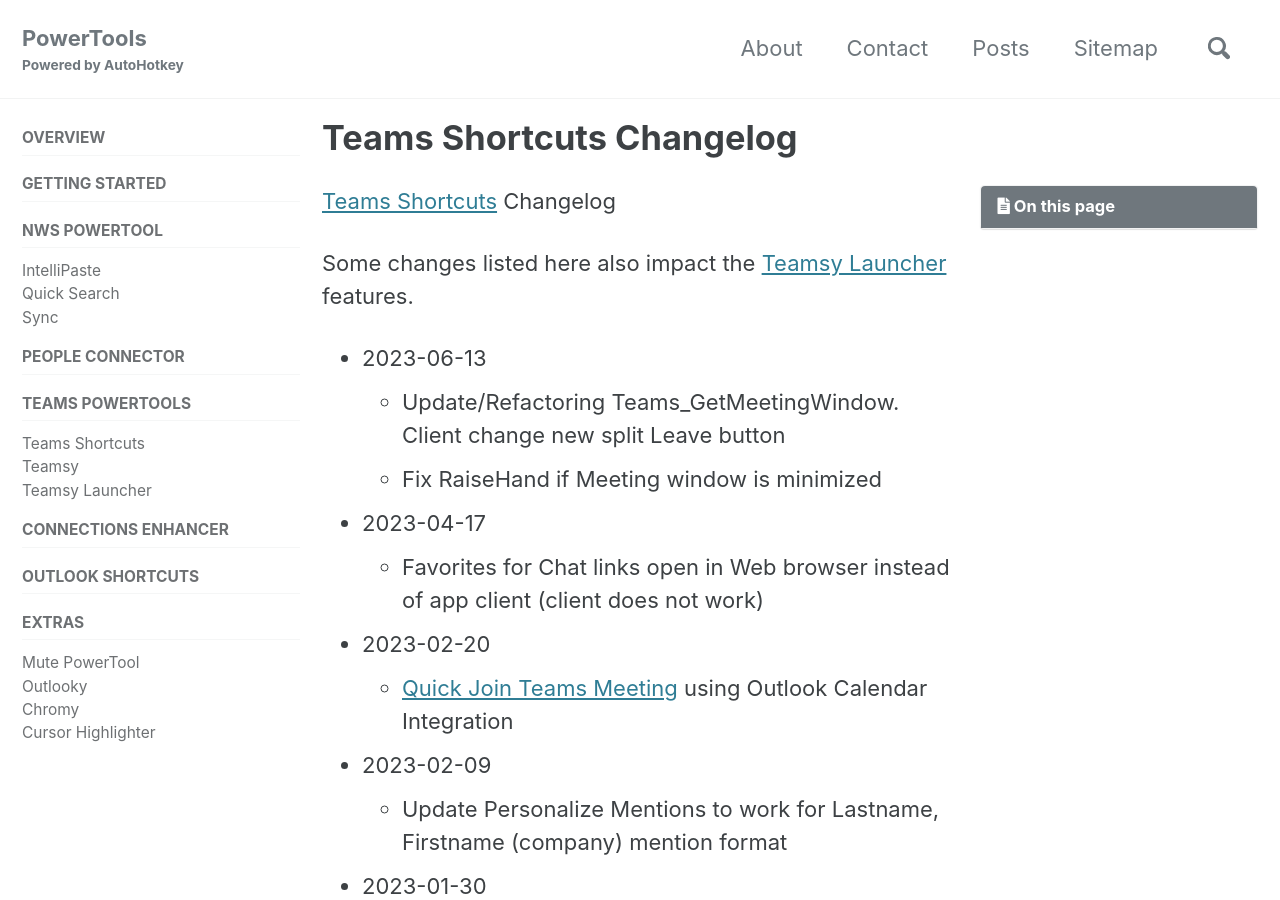
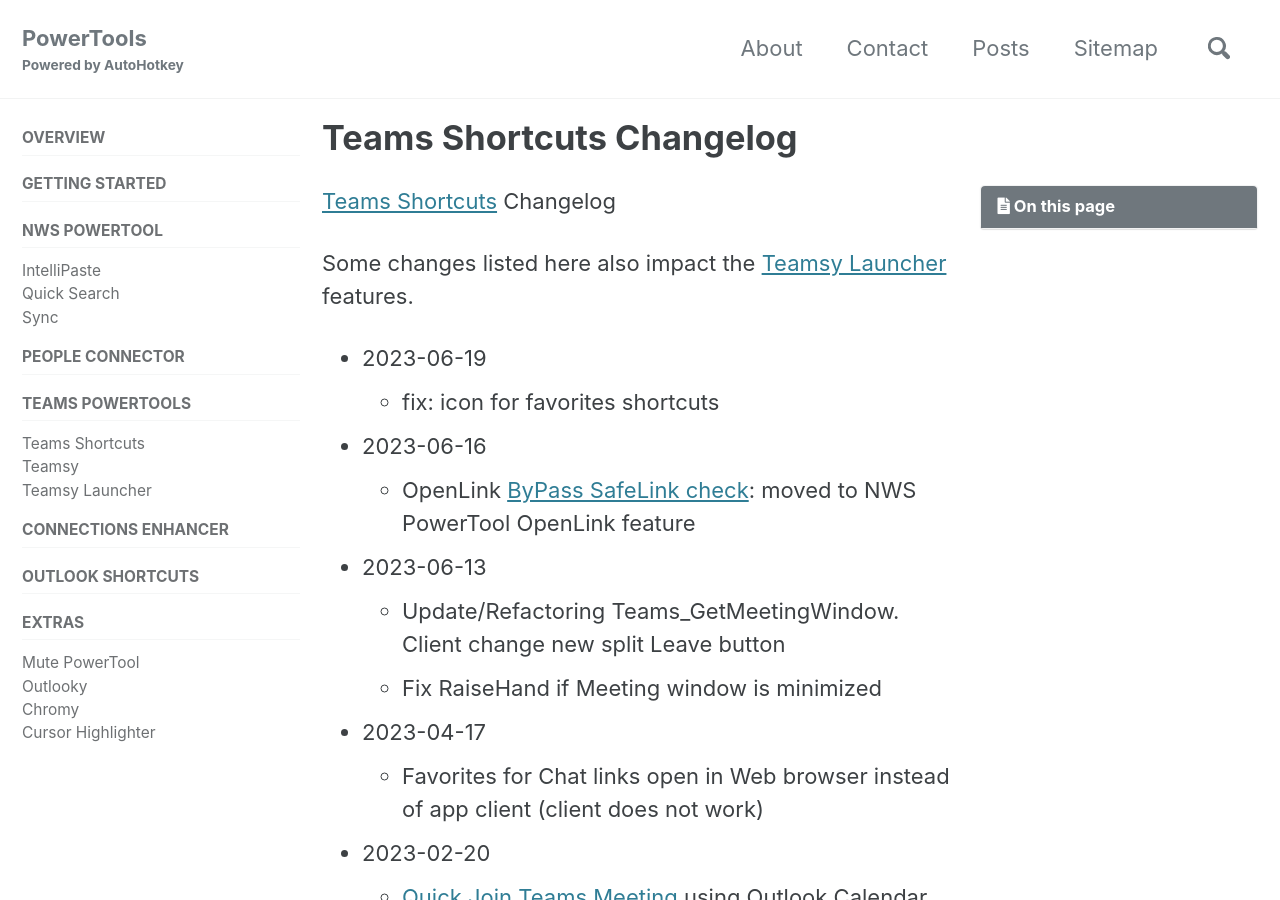
Before and after one commit to tdalon/ahk, a Jekyll site: the page built from docs/_pages/Teams-Shortcuts-Changelog.md, in a window 1280 px wide and 900 px high. Built offline with Jekyll 4.4.1, drawn with Linux system fonts in a browser that asks for light colours; cached includes are drawn as plain includes; comment, search, counter and statistics services are not loaded.

Commit message:
intellipaste images+fix fav icon

```diff
--- a/docs/_pages/Teams-Shortcuts-Changelog.md
+++ b/docs/_pages/Teams-Shortcuts-Changelog.md
@@ -8,6 +8,10 @@ excerpt: "Release notes for Teams Shortcuts PowerTool."
 
 Some changes listed here also impact the [Teamsy Launcher](Teamsy-Launcher) features.
 
+* 2023-06-19
+  * fix: icon for favorites shortcuts
+* 2023-06-16
+  * OpenLink [ByPass SafeLink check](https://tdalon.blogspot.com/2023/01/teams-bypass-safelink.html): moved to NWS PowerTool OpenLink feature
 * 2023-06-13
   * Update/Refactoring Teams_GetMeetingWindow. Client change new split Leave button
   * Fix RaiseHand if Meeting window is minimized
```
Also changed, not shown: docs/_pages/NWS-PowerTool-Changelog.md (+2 -0 lines), 4 other files.
